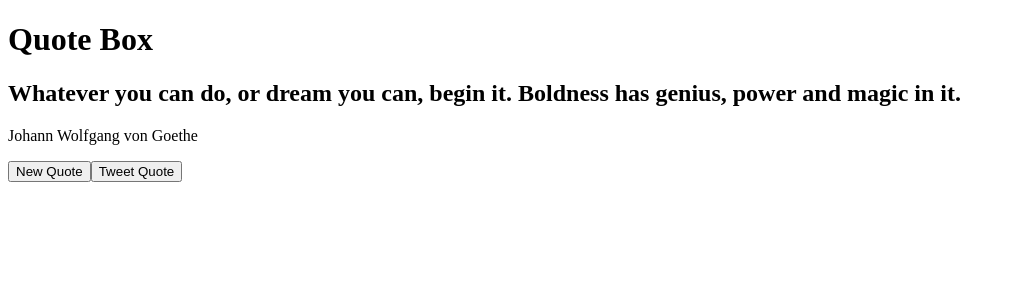
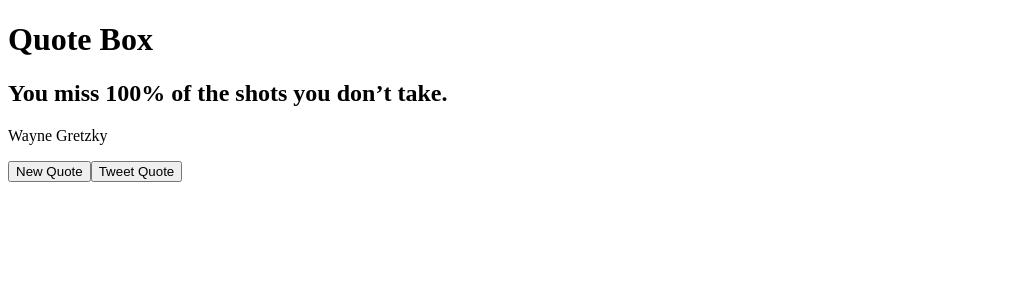
Before and after one commit to GregatGit/quote-box, a React (Create React App) app: page / in a window 1280 px wide. Shown: the top 300 px of the page, without its empty margins (0-1015 px from the left). Built offline with nearby package versions, Linux system fonts and the light colour scheme.

Commit message:
use hooks  to hold index

```diff
--- a/src/App.js
+++ b/src/App.js
@@ -1,16 +1,27 @@
-import React, { useState, useEffect } from 'react'
+import React, { useState } from 'react'
 import DisplayQuote from './components/DisplayQuote'
 
 import { randomiser } from './utils'
 import { quotes } from './data'
 
 function App() {
-  const [index, setIndex] = useState(randomiser(quotes.length, []))
+  //let startIndex = randomiser(quotes.length, [])
+  const [index, setIndex] = useState(Math.floor(Math.random() * quotes.length))
   const [usedQuotes, setUsedQuotes] = useState([])
 
-  function updateQuotes() {
-    setUsedQuotes([...updateQuotes, index])
-    setIndex(randomiser(quotes.length, usedQuotes))
+  function changeQuotesArr() {
+
+    let newIndex = randomiser(quotes.length, usedQuotes, index)
+
+
+    setIndex(newIndex)
+    setUsedQuotes([...usedQuotes, index])
+    // reset the quotes if they have been all used
+    if (usedQuotes.length === (quotes.length - 1)){
+      console.log('hi')
+      setUsedQuotes([index])
+    }
+    console.log(usedQuotes)
   }
 
   return (
@@ -19,7 +30,7 @@ function App() {
         <h1>Quote Box</h1>
       </header>
       <DisplayQuote quote={quotes[index].quote} author={quotes[index].author}/>
-      <button id="new-quote">New Quote</button>
+      <button id="new-quote" onClick={changeQuotesArr}>New Quote</button>
       <button id="tweet-quote">Tweet Quote</button>
     </div>
   )
--- a/src/data/index.js
+++ b/src/data/index.js
@@ -7,7 +7,9 @@ export const quotes = [
   {quote: "Two roads diverged in a wood, and I took the one less traveled by, And that has made all the difference.", author:  "Robert Frost"},
   {quote: "I attribute my success to this: I never gave or took any excuse.", author:  "Florence Nightingale"},
   {quote: "You miss 100% of the shots you don’t take.", author:  "Wayne Gretzky"},
-  {quote: "I’ve missed more than 9000 shots in my career. I’ve lost almost 300 games. 26 times I’ve been trusted to take the game winning sauthor: hot and missed. I’ve failed over and over and over again in my life. And that is why I succeed.", author:  "Michael Jordan"},
+  {quote: "I’ve missed more than 9000 shots in my career. I’ve lost almost 300 games. 26 times I’ve been trusted to take the game winning sauthor: hot and missed. I’ve failed over and over and over again in my life. And that is why I succeed.", author:  "Michael Jordan"}]
+
+  const q2 = [
   {quote: "The most difficult thing is the decision to act, the rest is merely tenacity.", author:  "Amelia Earhart"},
   {quote: "Every strike brings me closer to the next home run.", author:  "Babe Ruth"},
   {quote: "Definiteness of purpose is the starting point of all achievement.", author:  "W. Clement Stone"},
--- a/src/utils/index.js
+++ b/src/utils/index.js
@@ -1,8 +1,14 @@
 
-export function randomiser(range, usedArr) {
+export function randomiser(range, usedArr, lastIndex) {
+  let noInfiniteLoop = 8000 // this function can never go forever
   let num
   do {
-    num = Math.floor((Math.random() * range) + 1) - 1
-  } while (usedArr.indexOf(num) !== -1);
+    num = Math.floor(Math.random() * range)
+    noInfiniteLoop--
+    if (noInfiniteLoop === 0){
+      return 1
+    }
+  } while (usedArr.indexOf(num) !== -1 || lastIndex === num)
+  console.log('random: ', usedArr.indexOf(num))
   return num
 }
```
